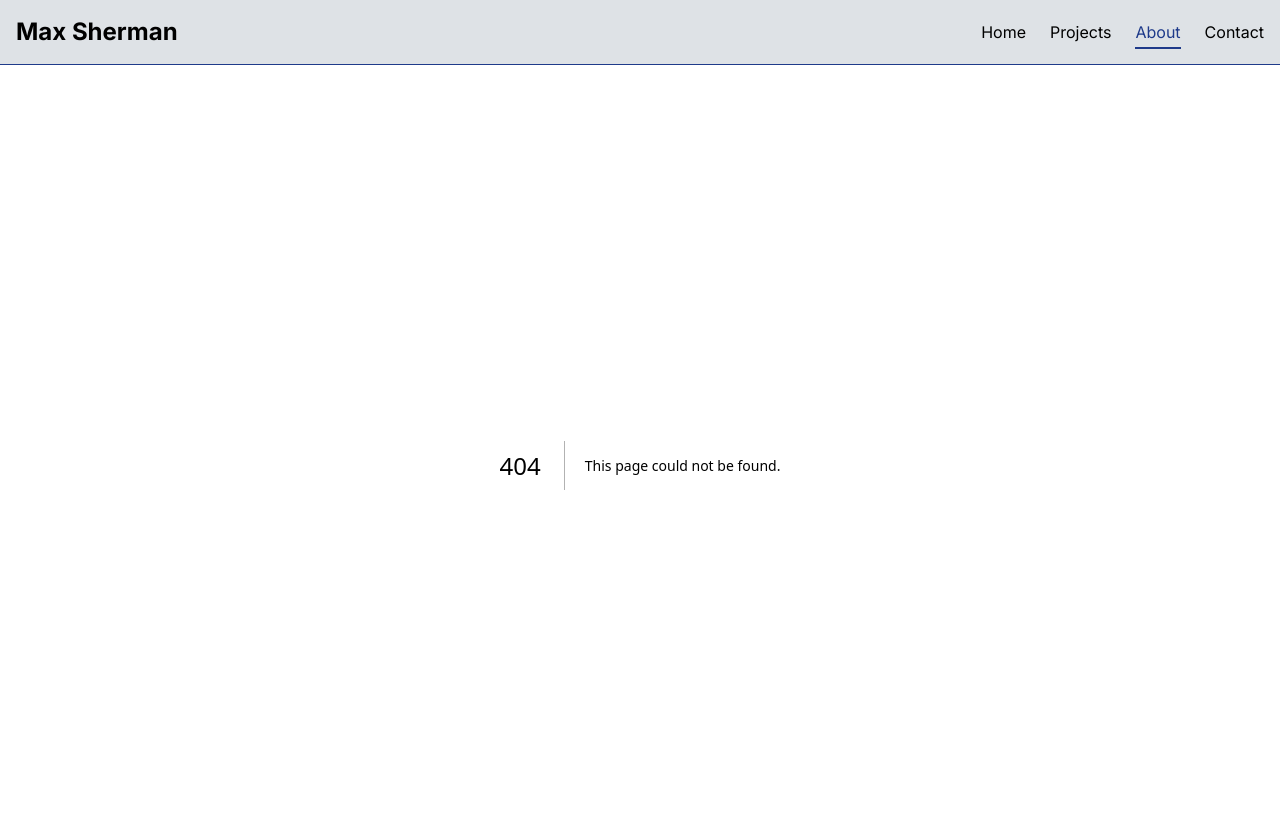
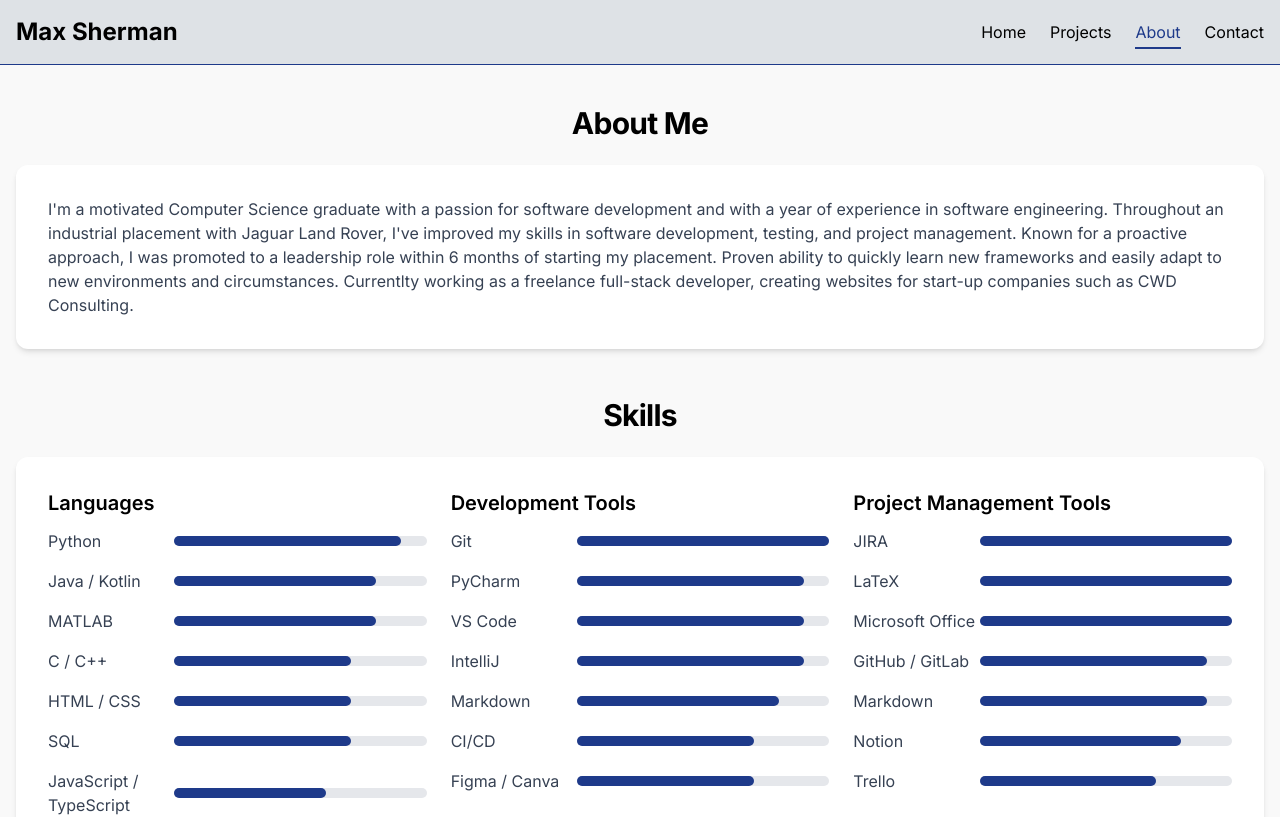
Before and after one commit to maxsherman1/maxsherman-portfolio, a Next.js app: page /about in a window 1280 px wide. Before the commit this address had no page. Shown: the top 817 px of the page. Built offline with nearby package versions, Linux system fonts and the light colour scheme.

Commit message:
Added about page which contains an about me section and a section to show my skills.

```diff
--- /dev/null
+++ b/src/app/about/page.tsx
@@ -0,0 +1,60 @@
+import React from "react";
+import skillsData from "../../../data/skills.json";
+
+export default function About() {
+  return (
+    <div className="container mx-auto p-4">
+      <section className="py-6">
+        <h2 className="text-3xl font-bold mb-6 text-center tracking-tight">
+          About Me
+        </h2>
+        <div className="bg-white dark:bg-gray-800 shadow-md rounded-xl p-8 mx-auto transition-all duration-500">
+          <p className="text-gray-700 dark:text-gray-300">
+            I&apos;m a motivated Computer Science graduate with a passion for software development and with a year of experience in
+software engineering. Throughout an industrial placement with Jaguar Land Rover, I&apos;ve improved my skills in
+software development, testing, and project management. Known for a proactive approach, I was promoted to a
+leadership role within 6 months of starting my placement. Proven ability to quickly learn new frameworks and easily adapt to new environments
+and circumstances. Currentlty working as a freelance full-stack developer, creating websites for start-up companies such as CWD Consulting.
+          </p>
+        </div>
+      </section>
+
+      <section className="py-6">
+        <h2 className="text-3xl font-bold mb-6 text-center tracking-tight">
+          Skills
+        </h2>
+        <div className="bg-white dark:bg-gray-800 shadow-md rounded-xl p-8 mx-auto transition-all duration-500">
+          <div className="grid grid-cols-1 md:grid-cols-2 lg:grid-cols-3 gap-6">
+            {skillsData.map((group, index) => (
+              <div key={index}>
+                <h3 className="text-xl font-semibold mb-3 text-[var(--foreground)]">
+                  {group.category}
+                </h3>
+                <div className="space-y-4">
+                  {group.skills
+                    .sort((a, b) => b.level - a.level)
+                    .map((skill, skillIndex) => (
+                      <div
+                        key={skillIndex}
+                        className="flex items-center justify-between"
+                      >
+                        <span className="text-gray-700 dark:text-gray-300 w-1/3">
+                          {skill.name}
+                        </span>
+                        <div className="w-2/3 bg-gray-200 dark:bg-gray-700 rounded-full h-2.5">
+                          <div
+                            className="bg-[var(--nav-accent)] h-2.5 rounded-full"
+                            style={{ width: `${skill.level}%` }}
+                          ></div>
+                        </div>
+                      </div>
+                    ))}
+                </div>
+              </div>
+            ))}
+          </div>
+        </div>
+      </section>
+    </div>
+  );
+}
```
